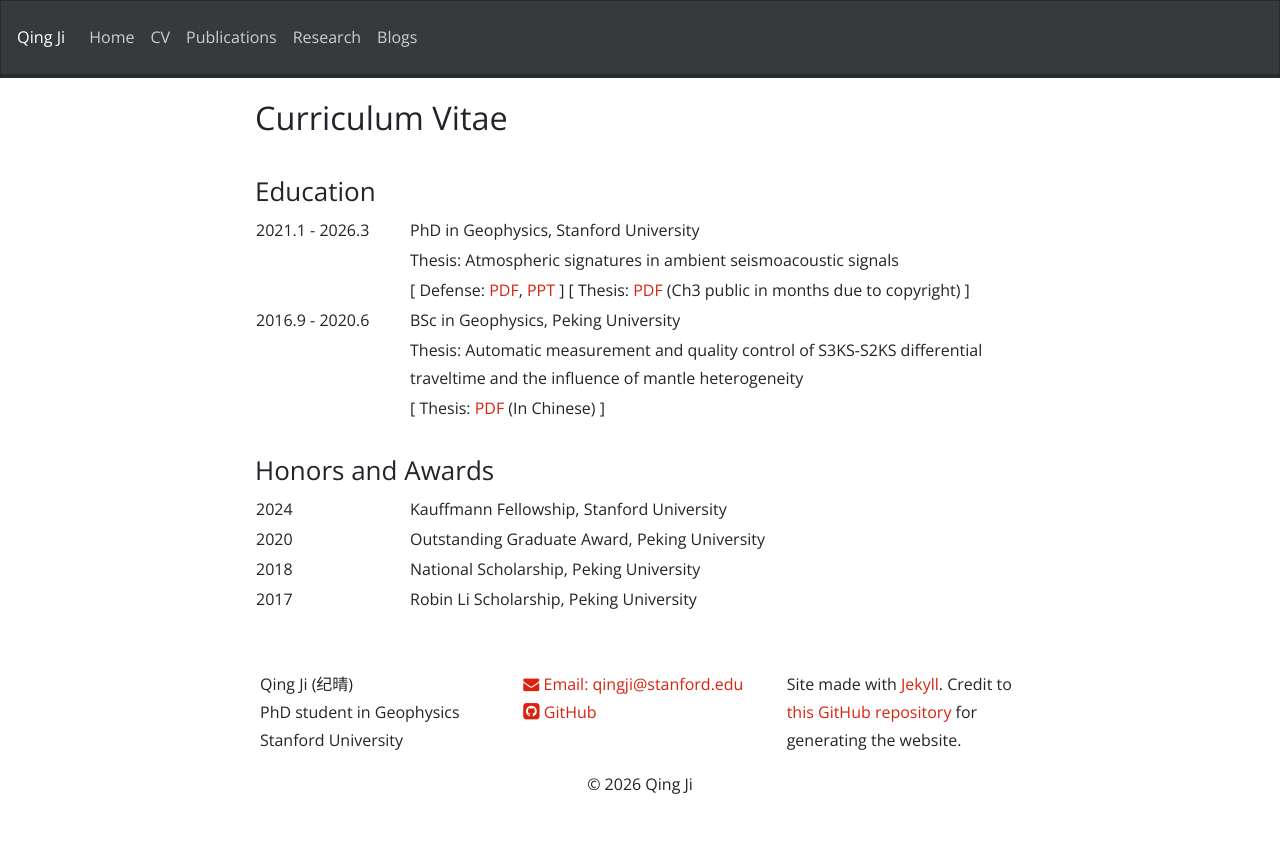
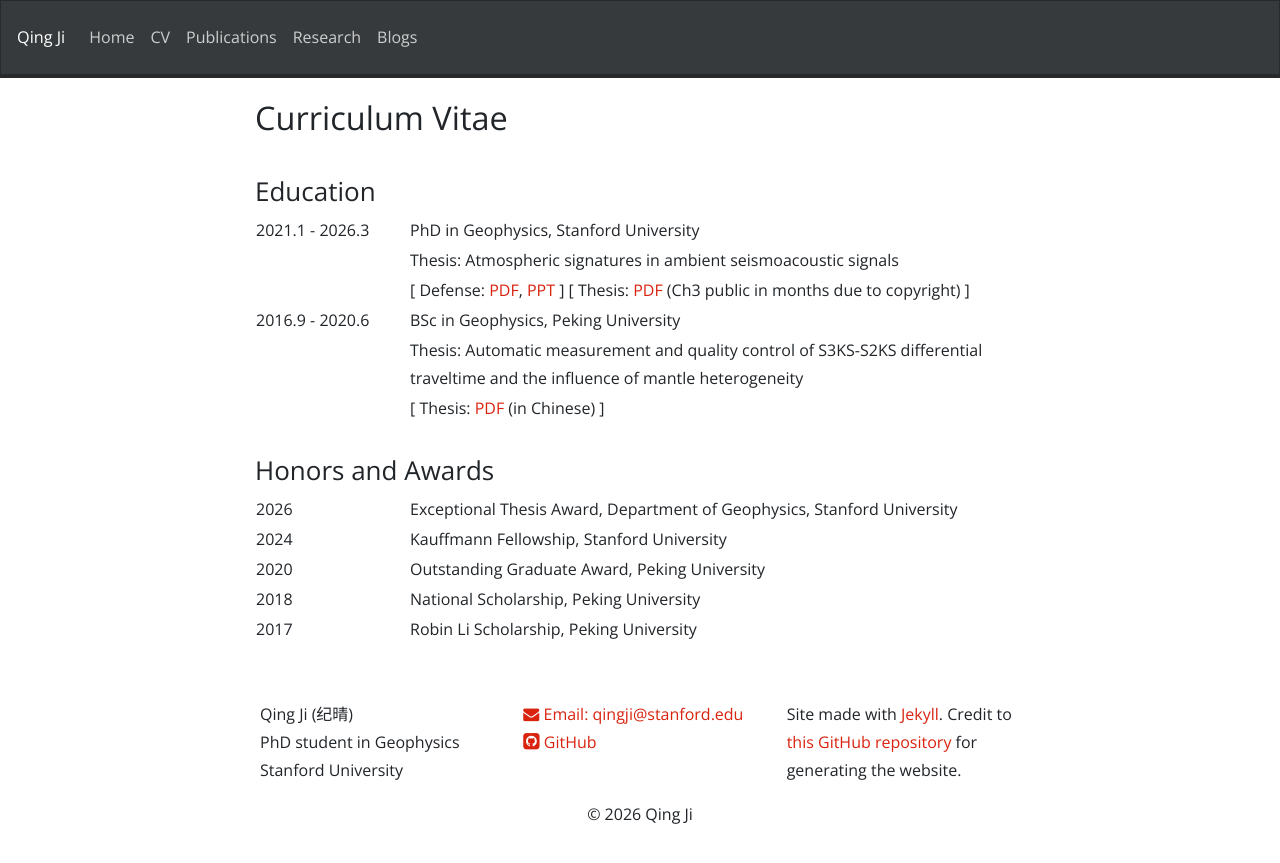
Before and after one commit to NickJi98/NickJi98.github.io, a Jekyll site: the page built from _pages/CV.md, in a window 1280 px wide. Shown: the top 863 px of the page. Built offline with Jekyll 4.4.1, drawn with Linux system fonts in a browser that asks for light colours; nearby versions of some CDN libraries; a style sheet for code colours, icons or effects is not loaded.

```diff
--- a/_pages/CV.md
+++ b/_pages/CV.md
@@ -34,7 +34,7 @@ permalink: /CV/
   </tr>
   <tr>
     <td></td>
-    <td>[ Thesis: <a href="{{ site.url }}{{ site.baseurl }}/_data/files/Undergrad_Thesis.pdf" target="_blank">PDF</a> (In Chinese) ]</td>
+    <td>[ Thesis: <a href="{{ site.url }}{{ site.baseurl }}/_data/files/Undergrad_Thesis.pdf" target="_blank">PDF</a> (in Chinese) ]</td>
   </tr>
 </table>
 
@@ -44,6 +44,10 @@ permalink: /CV/
 <table style="width: 100%;">
   <col width="20%;">
   <col width="80%;">
+  <tr>
+    <td>2026</td>
+    <td>Exceptional Thesis Award, Department of Geophysics, Stanford University</td>
+  </tr>
   <tr>
     <td>2024</td>
     <td>Kauffmann Fellowship, Stanford University</td>
```
Also changed, not shown: _pages/Research.md (+3 -0 lines), assets/ref.bib (+10 -2 lines).
